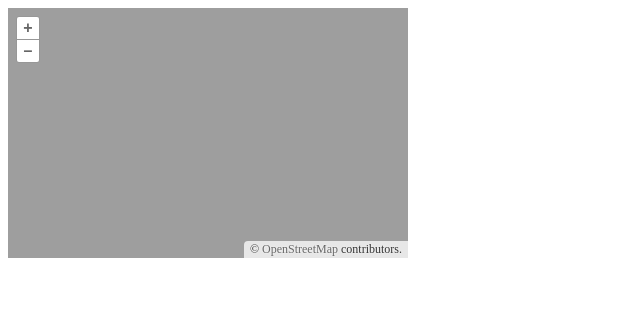
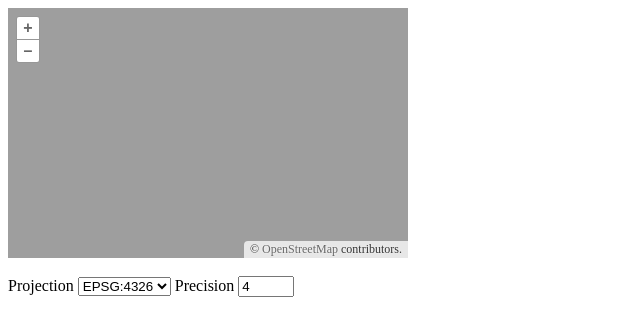
Before and after one commit to 3keepmovingforward3/openlayers_js, a website built with Parcel: page index.html in a window 1280 px wide. Shown: the whole page, without its empty margins (0-640 px from the left). Built offline with nearby package versions, Linux system fonts and the light colour scheme.

Commit message:
Update index.html

```diff
--- a/index.html
+++ b/index.html
@@ -3,6 +3,7 @@
   <head>
     <meta charset="utf-8">
     <title>Using Parcel with OpenLayers</title>
+    <script src="https://unpkg.com/elm-pep"></script>
     <style>
       #map {
         width: 400px;
@@ -11,7 +12,17 @@
     </style>
   </head>
   <body>
-    <div id="map"></div>
+    <div id="map" class="map"></div>
+    <div id="mouse-position"></div>
+    <form>
+      <label for="projection">Projection</label>
+      <select id="projection">
+        <option value="EPSG:4326">EPSG:4326</option>
+        <option value="EPSG:3857">EPSG:3857</option>
+      </select>
+      <label for="precision">Precision</label>
+      <input id="precision" type="number" min="0" max="12" value="4"/>
+    </form>
     <script src="./index.js"></script>
   </body>
 </html>
```
